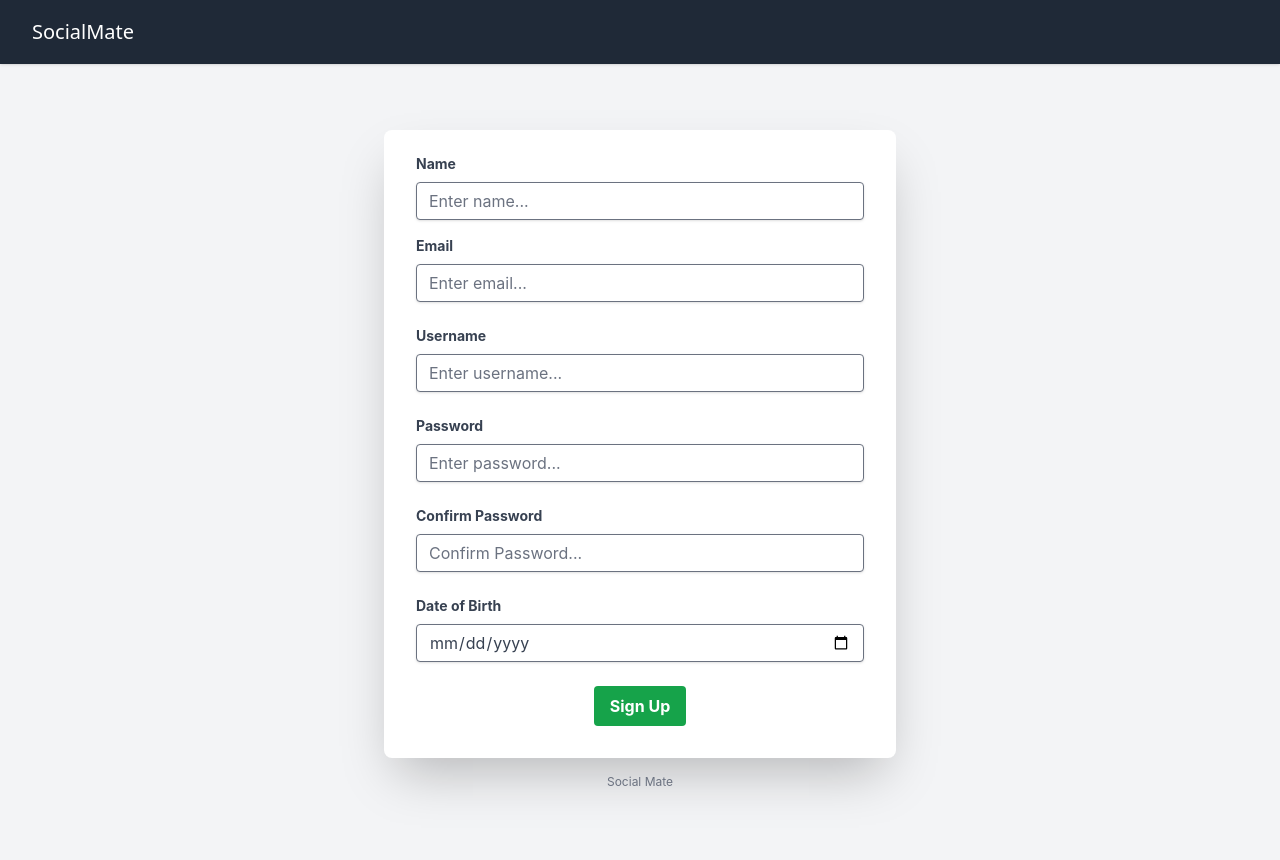
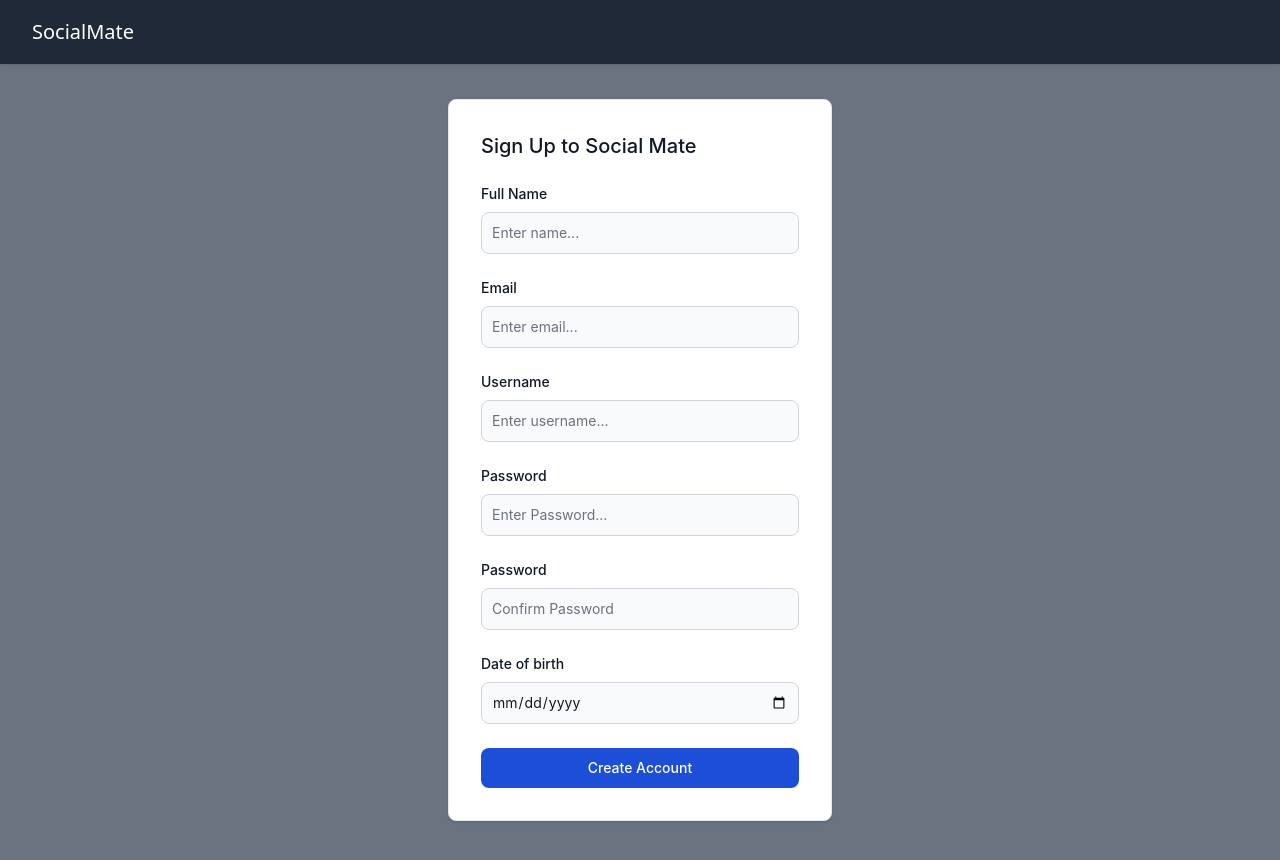
Before and after one commit to tusharx0809/social_network, a React (Create React App) app: page /signup in a window 1280 px wide. Built offline with nearby package versions, Linux system fonts and the light colour scheme.

Commit message:
updated: signup component fixed and updated

```diff
--- a/src/App.css
+++ b/src/App.css
@@ -38,4 +38,5 @@
 }
 body{
   padding-top: 60px;
+  background-color: #6b7380;
 }
--- a/src/components/Login.js
+++ b/src/components/Login.js
@@ -95,12 +95,12 @@ const Login = () => {
           </button>
           <div className="text-sm font-medium text-gray-500 dark:text-gray-300">
             Not registered?{" "}
-            <a
+            <Link to="/signup"
               href="#"
               className="text-blue-700 hover:underline dark:text-blue-500"
             >
               Create account
-            </a>
+            </Link>
           </div>
         </form>
       </div>
--- a/src/components/Signup.js
+++ b/src/components/Signup.js
@@ -59,117 +59,119 @@ const Signup = () => {
   }, []);
 
   return (
-    <div className="flex items-center justify-center min-h-screen bg-gray-100">
-      <div className="w-full max-w-xs sm:max-w-md md:max-w-lg">
-        <form
-          className="h-auto w-full bg-white shadow-2xl rounded-lg px-8 pt-6 pb-8 mb-4"
-          onSubmit={createUser}
-        >
-          <div className="mb-4">
+    <div className="flex items-center justify-center min-h-screen bg-gray-500">
+      <div className="w-full max-w-sm p-4 bg-white border border-gray-200 rounded-lg shadow sm:p-6 md:p-8 dark:bg-gray-800 dark:border-gray-700">
+        <form className="space-y-6" onSubmit={createUser}>
+          <h5 className="text-xl font-medium text-gray-900 dark:text-white">
+            Sign Up to Social Mate
+          </h5>
+          <div>
             <label
-              className="block text-gray-700 text-sm font-bold mb-2"
-              htmlFor="username"
+              for="email"
+              className="block mb-2 text-sm font-medium text-gray-900 dark:text-white"
             >
-              Name
+              Full Name
             </label>
             <input
-              className="shadow appearance-none border rounded w-full py-2 px-3 text-gray-700 leading-tight focus:outline-none focus:shadow-outline"
+              className="bg-gray-50 border border-gray-300 text-gray-900 text-sm rounded-lg focus:ring-blue-500 focus:border-blue-500 block w-full p-2.5 dark:bg-gray-600 dark:border-gray-500 dark:placeholder-gray-400 dark:text-white"
               type="text"
               placeholder="Enter name..."
               onChange={onChange}
               id="name"
               name="name"
+              required
             />
           </div>
-          <div className="mb-6">
+          <div>
             <label
-              className="block text-gray-700 text-sm font-bold mb-2"
-              htmlFor="Email"
+              for="email"
+              className="block mb-2 text-sm font-medium text-gray-900 dark:text-white"
             >
               Email
             </label>
             <input
-              className="shadow appearance-none border rounded w-full py-2 px-3 text-gray-700 leading-tight focus:outline-none focus:shadow-outline"
+              className="bg-gray-50 border border-gray-300 text-gray-900 text-sm rounded-lg focus:ring-blue-500 focus:border-blue-500 block w-full p-2.5 dark:bg-gray-600 dark:border-gray-500 dark:placeholder-gray-400 dark:text-white"
               type="email"
               placeholder="Enter email..."
               onChange={onChange}
               id="Email"
               name="email"
+              required
             />
           </div>
-          <div className="mb-6">
+          <div>
             <label
-              className="block text-gray-700 text-sm font-bold mb-2"
-              htmlFor="username"
+              for="username"
+              className="block mb-2 text-sm font-medium text-gray-900 dark:text-white"
             >
               Username
             </label>
             <input
-              className="shadow appearance-none border rounded w-full py-2 px-3 text-gray-700 leading-tight focus:outline-none focus:shadow-outline"
-              type="text"
+              className="bg-gray-50 border border-gray-300 text-gray-900 text-sm rounded-lg focus:ring-blue-500 focus:border-blue-500 block w-full p-2.5 dark:bg-gray-600 dark:border-gray-500 dark:placeholder-gray-400 dark:text-white"
+              type="type"
               placeholder="Enter username..."
               onChange={onChange}
               id="username"
               name="username"
             />
           </div>
-          <div className="mb-6">
+          <div>
             <label
-              className="block text-gray-700 text-sm font-bold mb-2"
-              htmlFor="username"
+              for="password"
+              className="block mb-2 text-sm font-medium text-gray-900 dark:text-white"
             >
               Password
             </label>
             <input
-              className="shadow appearance-none border rounded w-full py-2 px-3 text-gray-700 leading-tight focus:outline-none focus:shadow-outline"
+              className="bg-gray-50 border border-gray-300 text-gray-900 text-sm rounded-lg focus:ring-blue-500 focus:border-blue-500 block w-full p-2.5 dark:bg-gray-600 dark:border-gray-500 dark:placeholder-gray-400 dark:text-white"
               type="password"
-              placeholder="Enter password..."
+              placeholder="Enter Password..."
               onChange={onChange}
+              name="password"
               id="password"
-              name="password"
             />
           </div>
-          <div className="mb-6">
+          <div>
             <label
-              className="block text-gray-700 text-sm font-bold mb-2"
-              htmlFor="Confirm password"
+              for="password"
+              className="block mb-2 text-sm font-medium text-gray-900 dark:text-white"
             >
-              Confirm Password
+              Password
             </label>
             <input
-              className="shadow appearance-none border rounded w-full py-2 px-3 text-gray-700 leading-tight focus:outline-none focus:shadow-outline"
+              className="bg-gray-50 border border-gray-300 text-gray-900 text-sm rounded-lg focus:ring-blue-500 focus:border-blue-500 block w-full p-2.5 dark:bg-gray-600 dark:border-gray-500 dark:placeholder-gray-400 dark:text-white"
               type="password"
-              placeholder="Confirm Password..."
+              placeholder="Confirm Password"
               onChange={onChange}
               name="cpassword"
               id="cpassword"
             />
           </div>
-          <div className="mb-6">
+
+          <div>
             <label
-              className="block text-gray-700 text-sm font-bold mb-2"
-              htmlFor="dob"
+              for="dob"
+              className="block mb-2 text-sm font-medium text-gray-900 dark:text-white"
             >
-              Date of Birth
+              Date of birth
             </label>
             <input
-              className="shadow appearance-none border rounded w-full py-2 px-3 text-gray-700 leading-tight focus:outline-none focus:shadow-outline"
+              className="bg-gray-50 border border-gray-300 text-gray-900 text-sm rounded-lg focus:ring-blue-500 focus:border-blue-500 block w-full p-2.5 dark:bg-gray-600 dark:border-gray-500 dark:placeholder-gray-400 dark:text-white"
               type="date"
               onChange={onChange}
               name="dob"
               id="dob"
             />
           </div>
-          <div className="flex flex-col sm:flex-row items-center justify-center sm:space-x-4">
-            <button
-              className="bg-green-600 hover:bg-blue-700 text-white font-bold py-2 px-4 rounded w-full sm:w-auto mt-4 sm:mt-0 focus:outline-none focus:shadow-outline"
-              type="submit"
-            >
-              Sign Up
-            </button>
-          </div>
+
+          <button
+            type="submit"
+            className="w-full text-white bg-blue-700 hover:bg-blue-800 focus:ring-4 focus:outline-none focus:ring-blue-300 font-medium rounded-lg text-sm px-5 py-2.5 text-center dark:bg-blue-600 dark:hover:bg-blue-700 dark:focus:ring-blue-800"
+          >
+            Create Account
+          </button>
+
         </form>
-        <p className="text-center text-gray-500 text-xs">Social Mate</p>
       </div>
     </div>
   );
```
